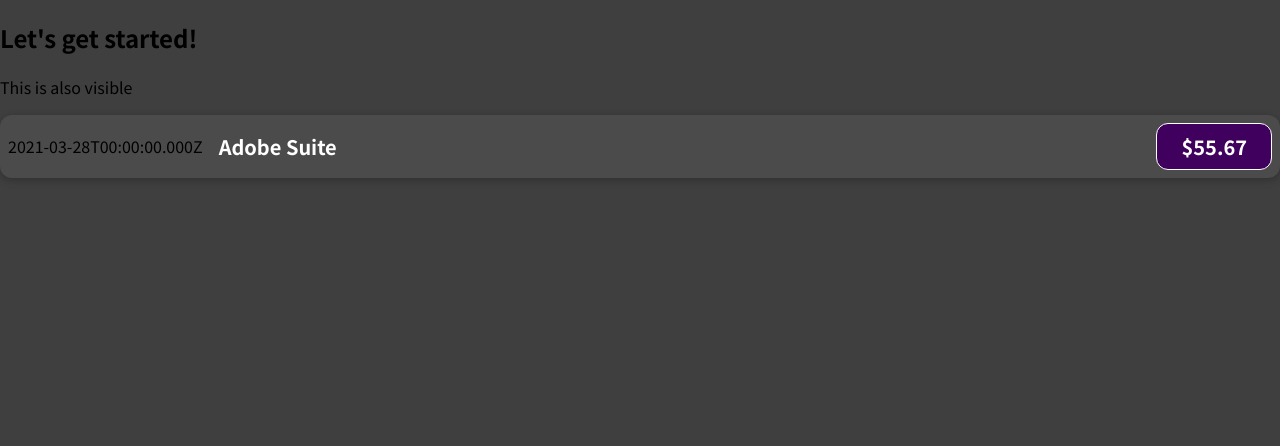
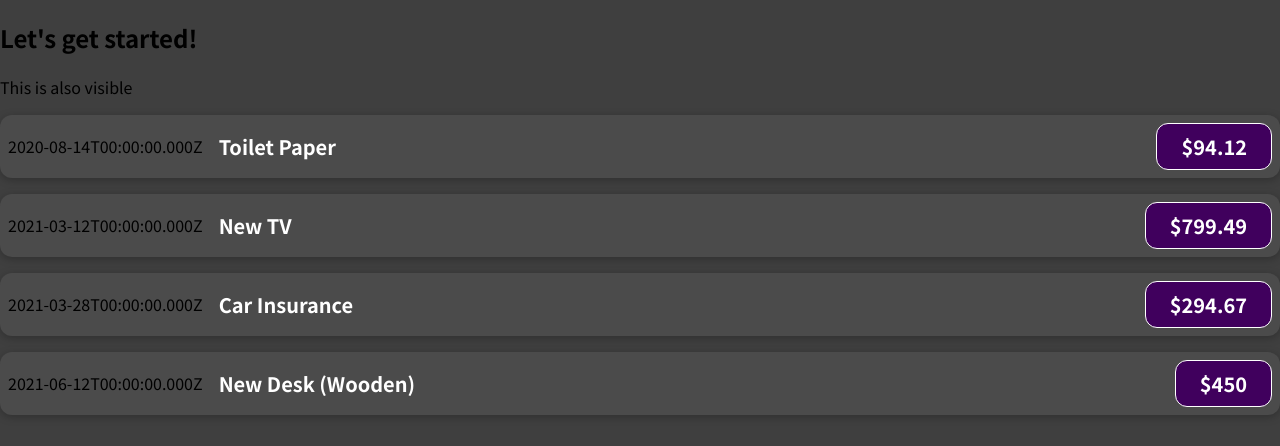
Before and after one commit to wdwiii/react-expense-tracker, a JavaScript app: page / in a window 1280 px wide. Shown: the top 446 px of the page. Built offline with nearby package versions, Linux system fonts and the light colour scheme.

Commit message:
Update JSX to contain dynamic content
- Declare array of objects containing expenses data
- Pass props to ExpenseItem element
- In component file, pass props into ExpenseItem function

```diff
--- a/src/App.js
+++ b/src/App.js
@@ -1,11 +1,52 @@
 import { ExpenseItem } from "./components/ExpenseItem";
+
+const expenses = [
+  {
+    id: "e1",
+    title: "Toilet Paper",
+    amount: 94.12,
+    date: new Date(2020, 7, 14),
+  },
+  { id: "e2", title: "New TV", amount: 799.49, date: new Date(2021, 2, 12) },
+  {
+    id: "e3",
+    title: "Car Insurance",
+    amount: 294.67,
+    date: new Date(2021, 2, 28),
+  },
+  {
+    id: "e4",
+    title: "New Desk (Wooden)",
+    amount: 450,
+    date: new Date(2021, 5, 12),
+  },
+];
 
 function App() {
   return (
     <div>
       <h2>Let's get started!</h2>
       <p>This is also visible</p>
-      <ExpenseItem />
+      <ExpenseItem
+        title={expenses[0].title}
+        amount={expenses[0].amount}
+        date={expenses[0].date}
+      />
+      <ExpenseItem
+        title={expenses[1].title}
+        amount={expenses[1].amount}
+        date={expenses[1].date}
+      />
+      <ExpenseItem
+        title={expenses[2].title}
+        amount={expenses[2].amount}
+        date={expenses[2].date}
+      />
+      <ExpenseItem
+        title={expenses[3].title}
+        amount={expenses[3].amount}
+        date={expenses[3].date}
+      />
     </div>
   );
 }
--- a/src/components/ExpenseItem.js
+++ b/src/components/ExpenseItem.js
@@ -1,20 +1,20 @@
 //css can be linked to the js file by importing
 import "./ExpenseItem.css";
-
 //exports can be executed in two ways: default and named.
 //default can only export one component per file
 //named can export multiple components
-export const ExpenseItem = () => {
+export const ExpenseItem = (props) => {
+  //Insted of wrting variables here, write/import the data to App.js
   const expenseDate = new Date(2021, 2, 28);
   const expenseTitle = "Adobe Suite";
   const expensePrice = 55.67;
 
   return (
     <div className="expense-item">
-      <div>{expenseDate.toISOString()}</div>
+      <div>{props.date.toISOString()}</div>
       <div className="expense-item__description">
-        <h2>{expenseTitle}</h2>
-        <div className="expense-item__price">${expensePrice}</div>
+        <h2>{props.title}</h2>
+        <div className="expense-item__price">${props.amount}</div>
       </div>
     </div>
   );
```
